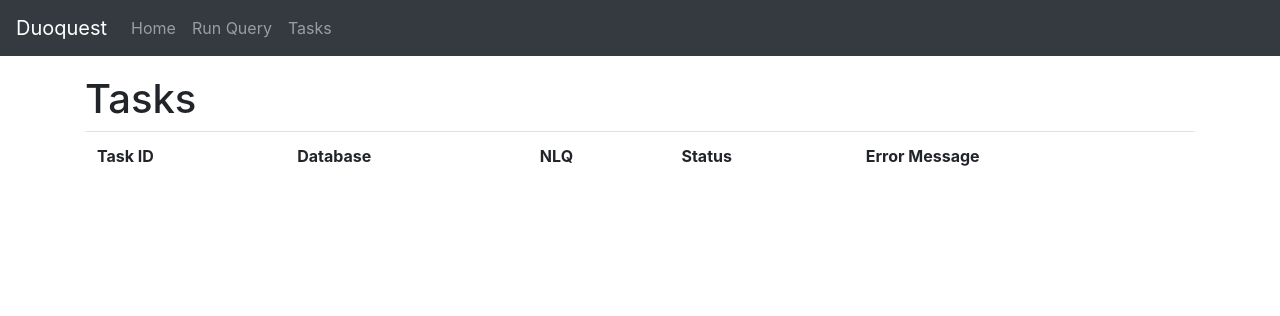
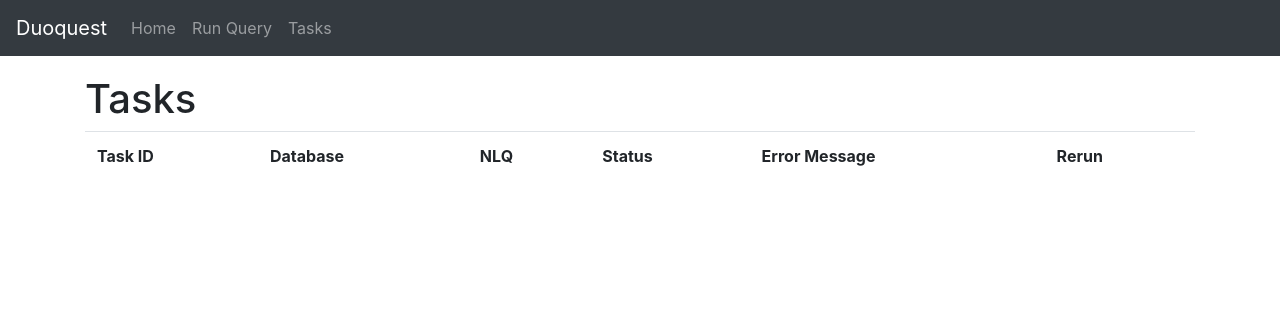
Before and after one commit to umich-dbgroup/duoquest, a Flask app: template templates/tasks.html in a window 1280 px wide. Shown: the top 316 px of the page. Run offline with Flask 2, Linux system fonts and the light colour scheme; the template is opened without the code that fills it, so the values that code supplies are empty; some libraries are stand-ins or nearby versions.

Commit message:
add re-run function

```diff
--- a/app.py
+++ b/app.py
@@ -57,6 +57,11 @@ def task(tid):
     if not task:
         return redirect(url_for('tasks'))
     return render_template('task.html', task=task, path=request.path)
+
+@app.route('/tasks/<tid>/rerun')
+def task_rerun(tid):
+    rerun_task(tid)
+    return json.dumps({ 'success': True })
 
 @app.route('/tasks/<tid>/results')
 def task_results(tid):
@@ -167,6 +172,18 @@ def add_task(db_name, nlq, tsq):
 
     return tid, True
 
+def rerun_task(tid):
+    conn = sqlite3.connect(config['db']['path'])
+    cur = conn.cursor()
+    # clear all results
+    cur.execute('DELETE FROM results WHERE tid = ?', (tid,))
+    # clear error message and set status to waiting
+    cur.execute('UPDATE tasks SET status = ?, error_msg = ? WHERE tid = ?',
+        ('waiting', None, tid))
+
+    conn.commit()
+    conn.close()
+
 def sanitize_values(values):
     for row in values:
         for i, cell in enumerate(row):
--- a/static/scripts/task.js
+++ b/static/scripts/task.js
@@ -42,7 +42,9 @@ function pollResults() {
       $('#task-results-spinner').hide();
       $('#task-results-waiting').hide();
       if ($('#task-results').children().length === 0) {
-          $('#task-results').append('<div class="alert alert-warning">Failed to find any queries.</div>')
+          $('#task-results').append(`
+            <div class="alert alert-info">Failed to find any queries.</div>
+          `)
       }
     } else if (data['status'] === 'error') {
       errorHandler();
--- /dev/null
+++ b/static/scripts/tasks.js
@@ -0,0 +1,6 @@
+$('.rerun').on('click', function() {
+  var tid = $(this).attr('data-tid');
+  $.get(`/tasks/${tid}/rerun`, function () {
+      location.reload();
+  });
+});
--- a/templates/tasks.html
+++ b/templates/tasks.html
@@ -1,5 +1,9 @@
 {% extends "layout.html" %}
 {% block title %}Tasks{% endblock %}
+{% block scripts %}
+  <script src="https://code.jquery.com/jquery-3.4.1.min.js" crossorigin="anonymous"></script>
+  <script src="/static/scripts/tasks.js"></script>
+{% endblock %}
 {% block content %}
   <h1>Tasks</h1>
   <table class='table'>
@@ -9,6 +13,7 @@
       <th>NLQ</th>
       <th>Status</th>
       <th>Error Message</th>
+      <th>Rerun</th>
     </tr>
     {% for task in tasks %}
     <tr>
@@ -21,6 +26,9 @@
         {% include 'components/task_status.html' %}
       </td>
       <td>{{ task['error_msg'] }}</td>
+      <td>
+        <button data-tid='{{ task["tid"] }}' class="rerun btn btn-block btn-secondary {% if task['status'] == 'waiting' or task['status'] == 'running' %}disabled{% endif %}">Rerun</button>
+      </td>
     </tr>
     {% endfor %}
   </table>
```
